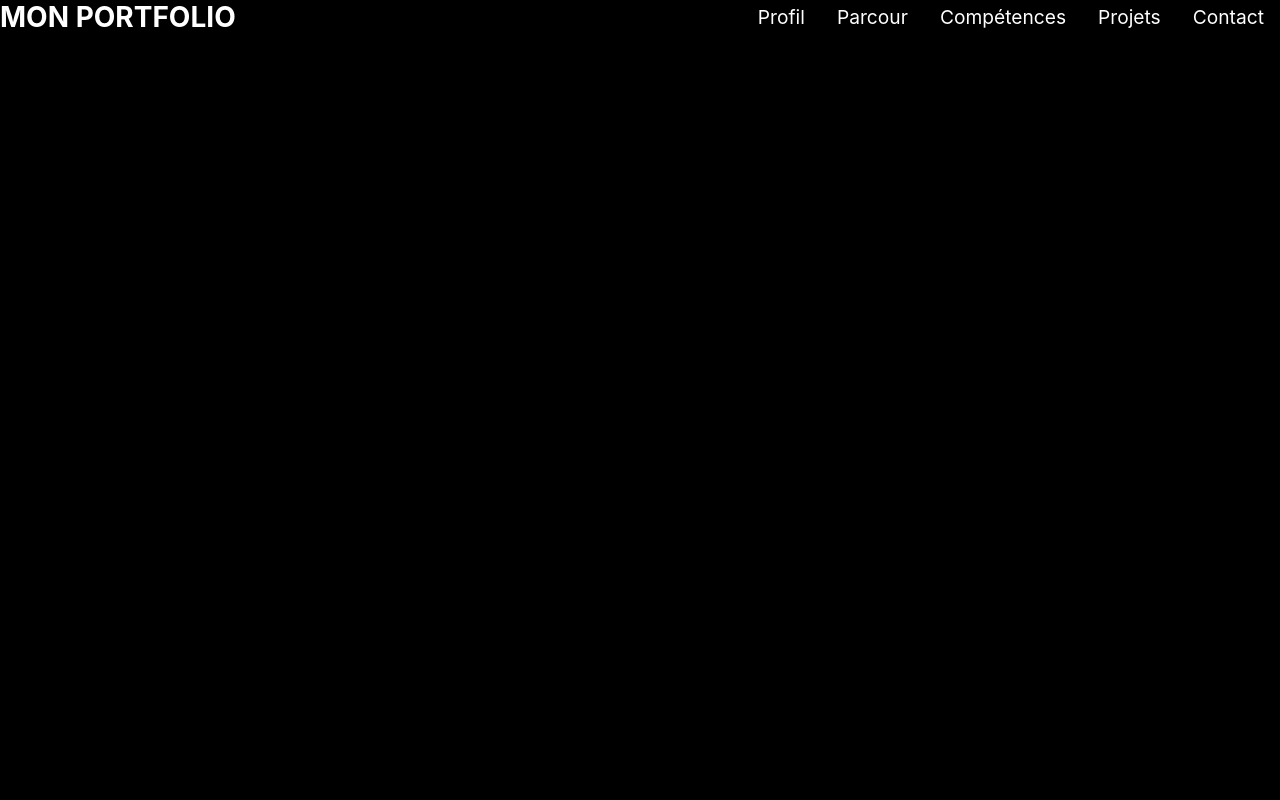
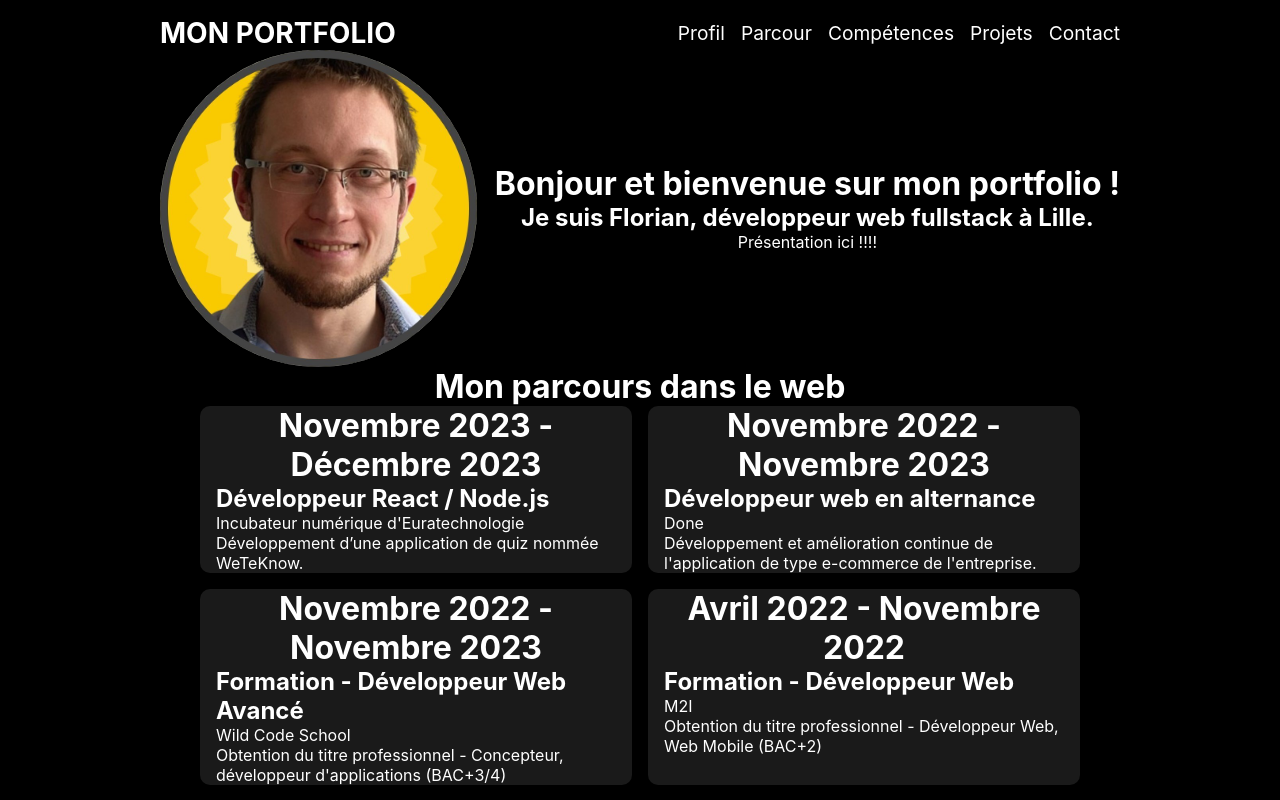
Before and after one commit to Florian59c/Site-Flow-V2, a React (Create React App) app: page / in a window 1280 px wide. Built offline with nearby package versions, Linux system fonts and the light colour scheme.

Commit message:
starting profile and career components

```diff
--- a/src/components/Career.jsx
+++ b/src/components/Career.jsx
@@ -1,9 +1,22 @@
 import './css/Career.scss';
+import careerList from 'data/CareerList'
 
 function Career() {
     return (
         <div className="Career">
-            <p>Career</p>
+            <h1>Mon parcours dans le web</h1>
+            <div className='career-list'>
+                {careerList.map((career) => {
+                    return (
+                        <div className='one-career'>
+                            <h1>{career.date}</h1>
+                            <h2>{career.post}</h2>
+                            <p>{career.place}</p>
+                            <p>{career.description}</p>
+                        </div>
+                    );
+                })}
+            </div>
         </div>
     );
 }
--- a/src/components/Profile.jsx
+++ b/src/components/Profile.jsx
@@ -1,9 +1,15 @@
 import './css/Profile.scss';
+import Photo from 'assets/img/Photo.png';
 
 function Profile() {
     return (
         <div className="Profile">
-            <p>Profile</p>
+            <img src={Photo} alt="Florian Cagnon" />
+            <div>
+                <h1>Bonjour et bienvenue sur mon portfolio !</h1>
+                <h2>Je suis Florian, développeur web fullstack à Lille.</h2>
+                <p>Présentation ici !!!!</p>
+            </div>
         </div>
     );
 }
--- a/src/components/css/Career.scss
+++ b/src/components/css/Career.scss
@@ -0,0 +1,28 @@
+.Career {
+    h1 {
+        text-align: center;
+    }
+
+    .one-career {
+        background-color: #1A1A1A;
+        border-radius: 10px;
+        padding: 0 1rem;
+        margin-top: 1rem;
+        width: 100%;
+    }
+
+    @media screen and (min-width: 719px) {
+        .career-list {
+            display: flex;
+            flex-wrap: wrap;
+            gap: 1rem;
+            justify-content: center;
+
+            .one-career {
+                width: 50%;
+                margin-top: 0;
+                flex: 0 0 45%;
+            }
+        }
+    }
+}
--- a/src/components/css/Header.scss
+++ b/src/components/css/Header.scss
@@ -2,7 +2,6 @@
 
     h1,
     h2 {
-        margin: 0;
         cursor: pointer;
     }
 
@@ -20,9 +19,9 @@
         display: flex;
         justify-content: space-between;
         align-items: center;
+        margin-top: 1rem;
 
         .mobile-screen {
-
             div {
                 display: flex;
                 align-items: center;
@@ -33,7 +32,7 @@
                 }
 
                 h2 {
-                    padding: 0 1rem;
+                    padding-left: 1rem;
                 }
             }
         }
--- a/src/components/css/Menu.scss
+++ b/src/components/css/Menu.scss
@@ -3,7 +3,7 @@
         display: flex;
 
         h2 {
-            padding: 0 1rem;
+            padding-left: 1rem;
         }
     }
 }
--- a/src/components/css/Profile.scss
+++ b/src/components/css/Profile.scss
@@ -0,0 +1,27 @@
+.Profile {
+    img {
+        max-width: 100%;
+        border-radius: 100%;
+    }
+
+    h1,
+    h2,
+    p {
+        text-align: center;
+    }
+
+    @media screen and (min-width: 719px) {
+        display: flex;
+        justify-content: space-between;
+        align-items: center;
+        gap: 1rem;
+
+        img {
+            max-width: 33%;
+        }
+
+        div {
+            max-width: 67%;
+        }
+    }
+}
--- /dev/null
+++ b/src/data/CareerList.json
@@ -0,0 +1,26 @@
+[
+    {
+        "date": "Novembre 2023 - Décembre 2023",
+        "post": "Développeur React / Node.js",
+        "place": "Incubateur numérique d'Euratechnologie",
+        "description": "Développement d’une application de quiz nommée WeTeKnow."
+    },
+    {
+        "date": "Novembre 2022 - Novembre 2023",
+        "post": "Développeur web en alternance",
+        "place": "Done",
+        "description": "Développement et amélioration continue de l'application de type e-commerce de l'entreprise."
+    },
+    {
+        "date": "Novembre 2022 - Novembre 2023",
+        "post": "Formation - Développeur Web Avancé",
+        "place": "Wild Code School",
+        "description": "Obtention du titre professionnel - Concepteur, développeur d'applications (BAC+3/4)"
+    },
+    {
+        "date": "Avril 2022 - Novembre 2022",
+        "post": "Formation - Développeur Web",
+        "place": "M2I",
+        "description": "Obtention du titre professionnel - Développeur Web, Web Mobile (BAC+2)"
+    }
+]
--- a/src/index.scss
+++ b/src/index.scss
@@ -21,3 +21,9 @@ code {
 a {
   text-decoration: none;
 }
+
+h1,
+h2,
+p {
+  margin: 0;
+}
--- a/src/screens/Home.jsx
+++ b/src/screens/Home.jsx
@@ -1,10 +1,14 @@
 import './css/Home.scss';
 import Header from 'components/Header';
+import Profile from 'components/Profile';
+import Career from 'components/Career';
 
 function Home() {
     return (
         <div className="Home">
             <Header />
+            <Profile />
+            <Career />
         </div>
     );
 }
--- a/src/screens/css/Home.scss
+++ b/src/screens/css/Home.scss
@@ -1,6 +1,15 @@
 .Home {
-    p {
-        display: flex;
-        justify-content: center;
+    margin: 0 5px;
+
+    @media screen and (min-width: 900px) {
+        margin: 0 5rem;
+    }
+
+    @media screen and (min-width: 1100px) {
+        margin: 0 10rem;
+    }
+
+    @media screen and (min-width: 1300px) {
+        margin: 0 15rem;
     }
 }
```
Also changed, not shown: src/assets/img/Photo.png (added).
